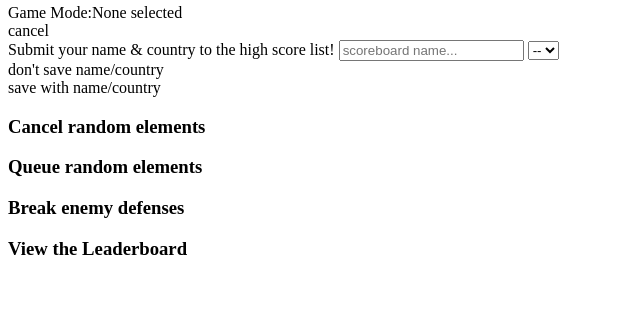
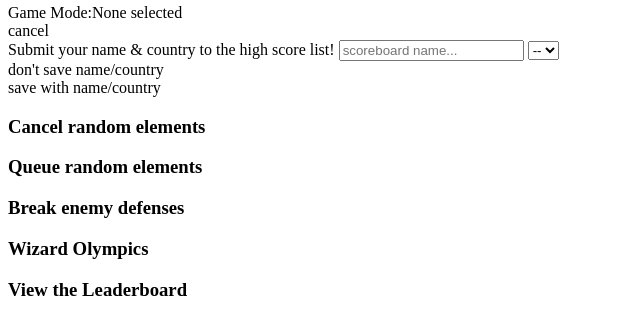
Before and after one commit to ceko/cekolabs, a Django app: template core/templates/misc/finch-trainer.html in a window 1280 px wide. Shown: the part 436-771 px from the top of the page, without its empty margins (0-640 px from the left). Run offline with Django 3.2, Linux system fonts and the light colour scheme; the template is opened without the code that fills it, so the values that code supplies are empty; some libraries are stand-ins or nearby versions.

Commit message:
Added wizard olympics

```diff
--- a/core/static/js/finch-trainer/core.js
+++ b/core/static/js/finch-trainer/core.js
@@ -2529,6 +2529,8 @@ views.ModeSelection = Backbone.View.extend({
 			this.push_window($leaderboards);
 		}
 
+		if(mode == 'olympic')
+			$('#leaderboard-view-span').val('olympic');
 		$('#leaderboard-view-mode').val(mode);
 		show_leaderboard_pane(mode, $('#leaderboard-view-span').val(), round_id);
 	},
--- a/core/templates/misc/finch-trainer.html
+++ b/core/templates/misc/finch-trainer.html
@@ -96,7 +96,7 @@
 									<div class='image'></div>
 								</div>
 							</div>
-							<div class='mode' style='display:none;'>
+							<div class='mode'>
 								<div class='mode-inner olympic-mode'>
 									<h3>Wizard Olympics</h3>
 									<div class='image'></div>
@@ -469,13 +469,14 @@
 				<div class='body'>
 					{{if webgl_supported}}
 						<div>
-							Compete for your country in the first and only Wizard Wars App Trainer Olympics!  You will play the following game modes:
+							Compete in the first and only Wizard Wars App Trainer Olympics!  You will play the following game modes:
 							<ol>
 								<li>Queue (10 rounds)</li>
 								<li>DeQueue (10 rounds)</li>
 								<li>Offensive (1000 health, normal difficulty)</li>
 							</ol>
-							The user that finishes first will receive a prize.
+							The top 3 users (not scores) will each receive prizes.  Please use your Wizard Wars forum display name when registering
+							your high score.  Fore more information <a href='http://forum.paradoxplaza.com/forum/showthread.php?758095-Competition-Wizard-Wars-Olympics-Win-Prizes!'>go here.</a>
 						</div>
 						<br />
 						<div class='start-button'>start game</div>
@@ -491,8 +492,8 @@
 				<div class='nav'>
 					<span class='nav-back'>&laquo; back</span>
 					<div class='options'>
-						leaderboard
 						<select id='leaderboard-view-span' disabled='disabled'>
+							<option value='olympic'>Olympic Competition</option>
 							<option value='weekly' selected>Weekly</option>
 							<option value='monthly'>Monthly</option>
 							<option value='all-time'>All-Time</option>
--- a/core/views.py
+++ b/core/views.py
@@ -7,7 +7,7 @@ import json
 from cekolabs.core import models as core_models
 from django.core.serializers.json import DjangoJSONEncoder
 from django.db.models import Count, Sum, Avg, Max
-from datetime import date, timedelta
+from datetime import date, datetime, timedelta
 
 
 @render_to('home.html')
@@ -139,6 +139,8 @@ def get_leaderboard_query(mode, timeframe):
         history = history.filter(submitted_on__gte = date.today()-timedelta(days=7))
     elif timeframe == 'monthly':
         history = history.filter(submitted_on__gte = date.today()-timedelta(days=30))
+    elif timeframe == 'olympic':
+        history = history.filter(submitted_on__gte = datetime(2014, 2, 23), submitted_on__lte = datetime(2014, 3, 1))
 
     history = history.prefetch_related('trainercombohistories')
     return history
```
